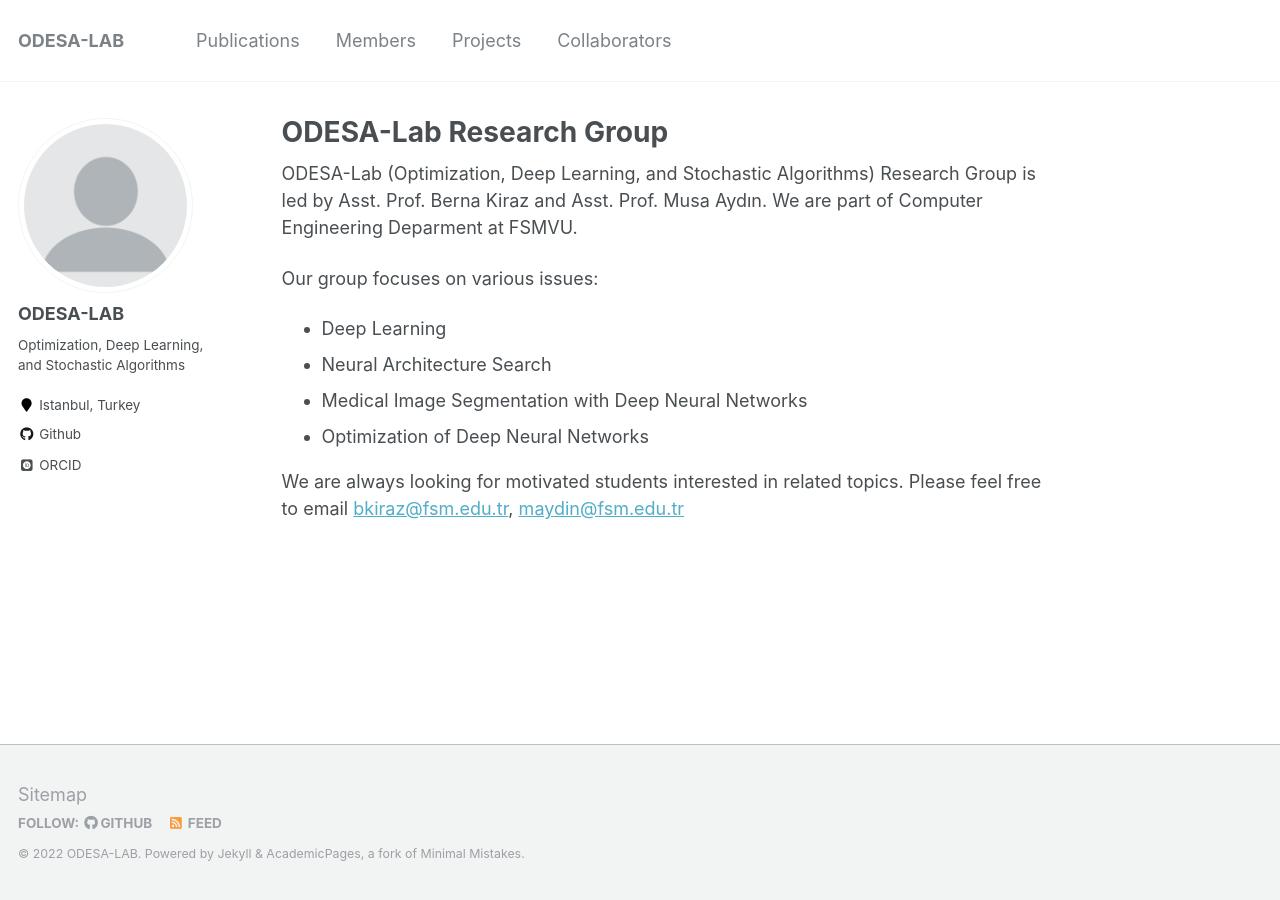
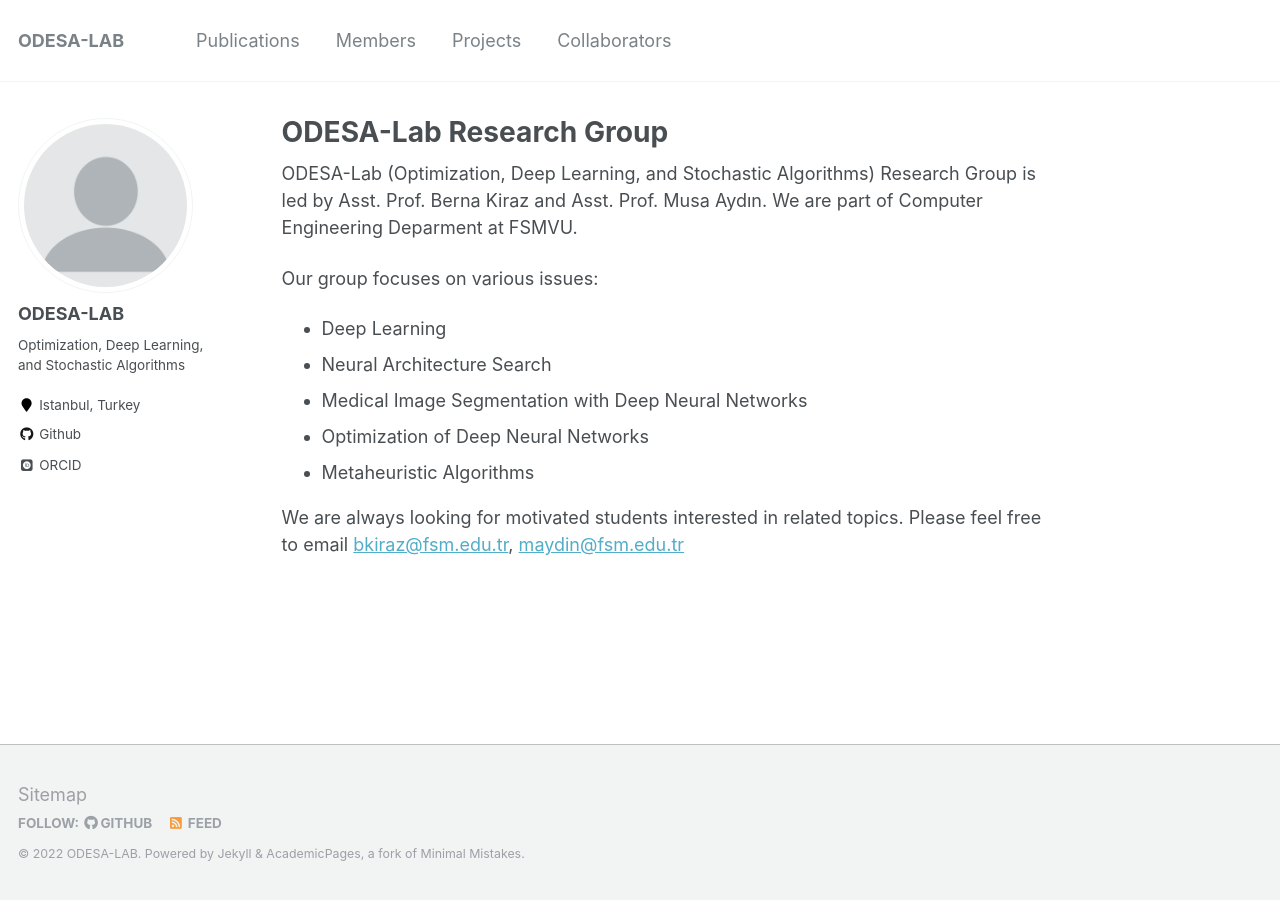
Before and after one commit to ODESALAB/odesalab.github.io, a Jekyll site: the page built from _pages/about.md, in a window 1280 px wide. Built offline with Jekyll 4.4.1, drawn with Linux system fonts in a browser that asks for light colours; some web fonts are replaced.

Commit message:
Updated about.md

```diff
--- a/_pages/about.md
+++ b/_pages/about.md
@@ -17,6 +17,7 @@ Our group focuses on various issues:
   <li>Neural Architecture Search</li>
   <li>Medical Image Segmentation with Deep Neural Networks</li>
   <li>Optimization of Deep Neural Networks</li>
+  <li> Metaheuristic Algorithms</li>
 </ul>
 
 We are always looking for motivated students interested in related topics. Please feel free to email <bkiraz@fsm.edu.tr>, <maydin@fsm.edu.tr>
```
